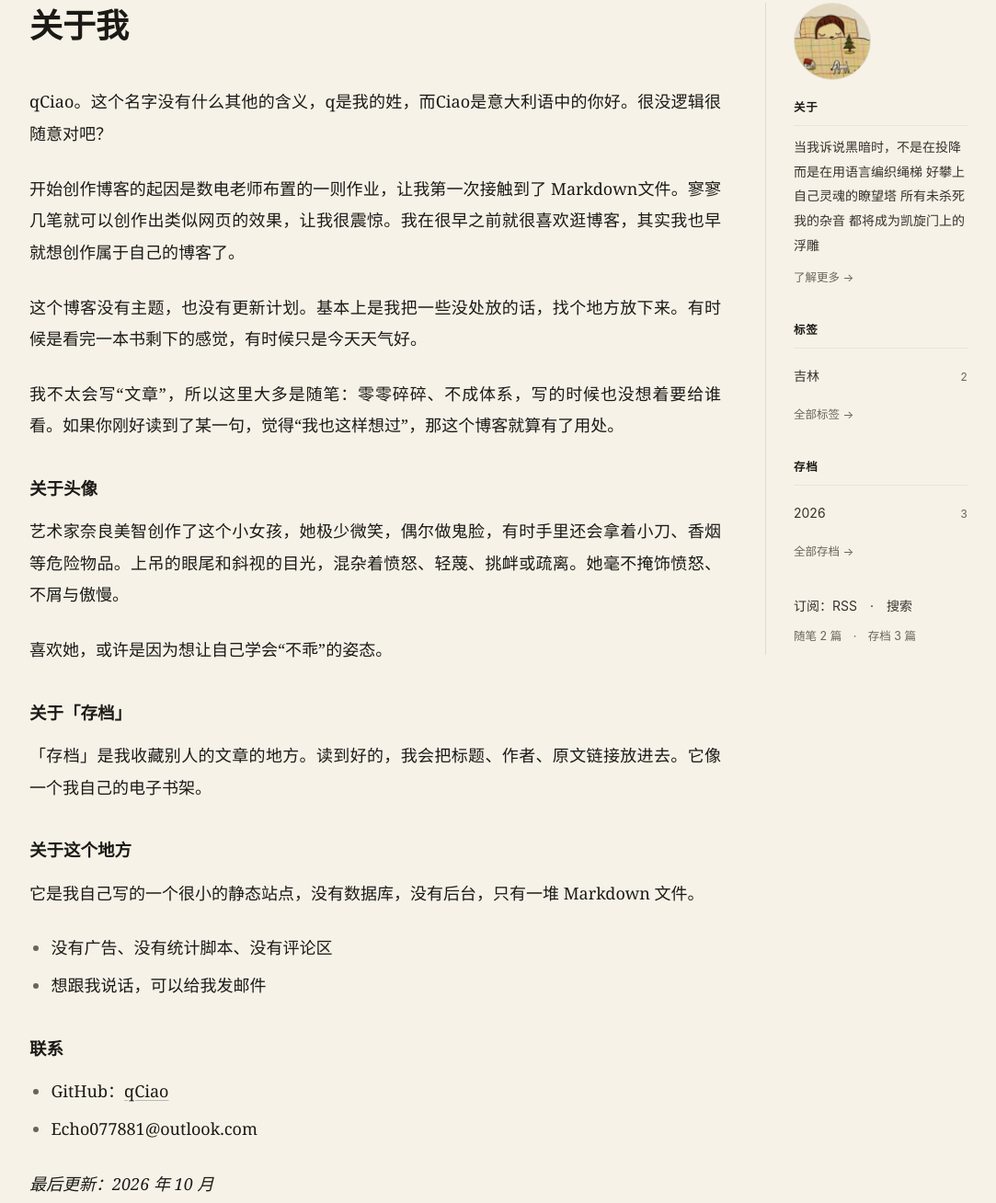
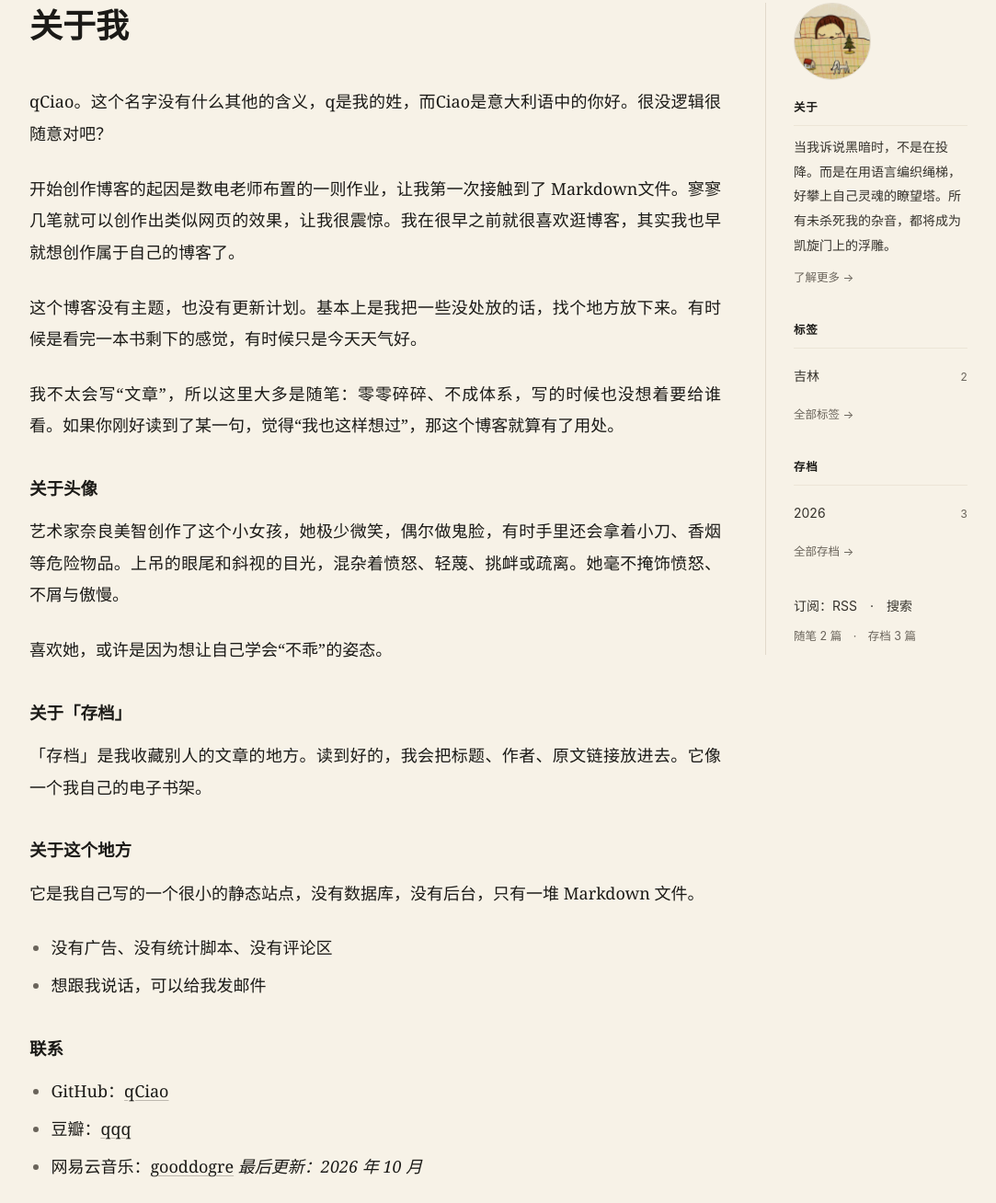
Before and after one commit to qCiao/qCiao.github.io, a plain HTML site: page about/index.html in a window 1280 px wide. Shown: the part 152-1460 px from the top of the page at 92% size, without its empty margins (98-1181 px from the left). Drawn offline with Linux system fonts and the light colour scheme.

Commit message:
发布 2026-10-20 16:00

```diff
--- a/about/index.html
+++ b/about/index.html
@@ -60,9 +60,9 @@
 <h3>联系</h3>
 <ul>
 <li>GitHub：<a href="https://github.com/qCiao">qCiao</a></li>
-<li>Echo077881@outlook.com</li>
+<li>豆瓣：<a href="https://www.douban.com/people/258435252/">qqq</a></li>
+<li>网易云音乐：<a href="https://music.163.com/#/user/home?id=3892733752">gooddogre</a> <em>最后更新：2026 年 10 月</em></li>
 </ul>
-<p><em>最后更新：2026 年 10 月</em></p>
           </div>
         </article>
       </main>
@@ -70,12 +70,7 @@
       <section class="widget widget-about">
         <img class="avatar" src="/assets/img/avatar.jpg" alt="qCiao" width="84" height="84" loading="lazy">
         <h2 class="widget-title">关于</h2>
-        <p class="widget-text">当我诉说黑暗时，不是在投降
-而是在用语言编织绳梯
-好攀上自己灵魂的瞭望塔
-所有未杀死我的杂音
-都将成为凯旋门上的浮雕
-</p>
+        <p class="widget-text">当我诉说黑暗时，不是在投降。而是在用语言编织绳梯，好攀上自己灵魂的瞭望塔。所有未杀死我的杂音，都将成为凯旋门上的浮雕。</p>
         <p class="widget-link"><a href="/about/">了解更多 →</a></p>
       </section>
       <section class="widget">
--- a/source/site.config.json
+++ b/source/site.config.json
@@ -25,7 +25,7 @@
   "sidebar": {
     "position": "right",
     "avatar": "/assets/img/avatar.jpg",
-    "about": "当我诉说黑暗时，不是在投降\n而是在用语言编织绳梯\n好攀上自己灵魂的瞭望塔\n所有未杀死我的杂音\n都将成为凯旋门上的浮雕\n",
+    "about": "当我诉说黑暗时，不是在投降。而是在用语言编织绳梯，好攀上自己灵魂的瞭望塔。所有未杀死我的杂音，都将成为凯旋门上的浮雕。",
     "tagLimit": 8
   },
   "footer": "文字与照片，未经允许请勿转载。"
```
Also changed, not shown: 404.html (+1 -6 lines), archive/index.html (+1 -6 lines), archive/卡夫卡与文学/index.html (+1 -6 lines), archive/卡钦斯基：论工业社会及其未来/index.html (+1 -6 lines), archive/邱志杰：后来你风生水起/index.html (+1 -6 lines), blog/index.html (+1 -6 lines), index.html (+1 -6 lines), posts/守得云开见月明/index.html (+1 -6 lines), posts/遇见我/index.html (+1 -6 lines), search/index.html (+1 -6 lines), tags/index.html (+1 -6 lines), tags/吉林/index.html (+1 -6 lines), 1 other file.
